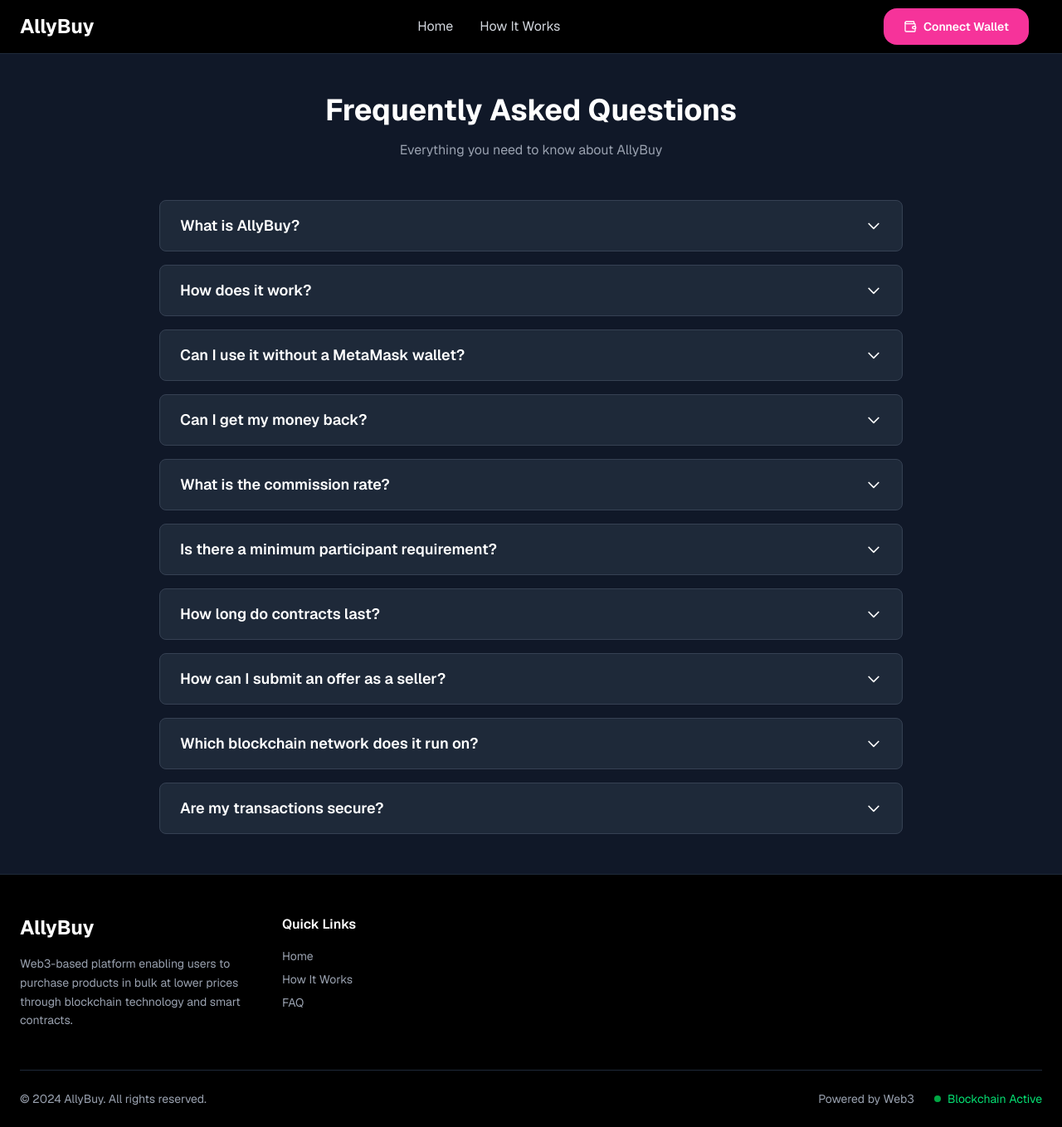
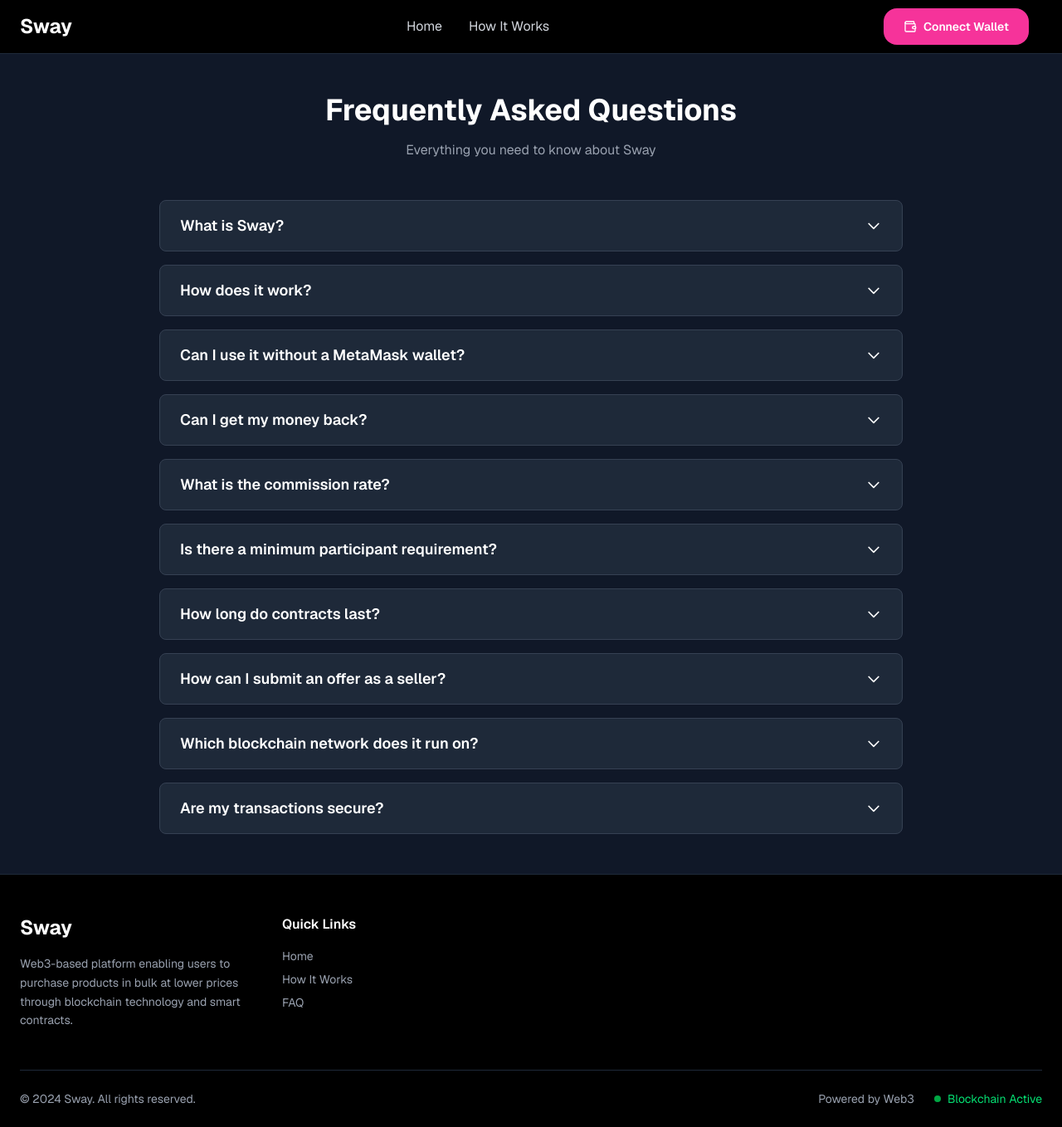
Before and after one commit to Akifcan/eth-istanbul-hackathon, a Next.js app in the folder frontend/: page /faq in a window 1280 px wide. Shown: the whole page at 83% size. Built offline with nearby package versions, Linux system fonts and the light colour scheme; a web font is replaced by a local one.

Commit message:
app name update

```diff
--- a/frontend/src/app/faq/page.tsx
+++ b/frontend/src/app/faq/page.tsx
@@ -8,8 +8,8 @@
 
 const faqData: FAQItem[] = [
     {
-        question: "What is AllyBuy?",
-        answer: "AllyBuy is a Web3-based platform that enables users to purchase products at lower prices through bulk buying. You can make secure and transparent transactions using blockchain technology."
+        question: "What is Sway?",
+        answer: "Sway is a Web3-based platform that enables users to purchase products at lower prices through bulk buying. You can make secure and transparent transactions using blockchain technology."
     },
     {
         question: "How does it work?",
@@ -17,7 +17,7 @@
     },
     {
         question: "Can I use it without a MetaMask wallet?",
-        answer: "No, since AllyBuy is a blockchain-based platform, you need MetaMask or a compatible Web3 wallet to perform secure transactions."
+        answer: "No, since Sway is a blockchain-based platform, you need MetaMask or a compatible Web3 wallet to perform secure transactions."
     },
     {
         question: "Can I get my money back?",
@@ -64,7 +64,7 @@
                         Frequently Asked Questions
                     </h1>
                     <p className="text-gray-400 text-center mb-12">
-                        Everything you need to know about AllyBuy
+                        Everything you need to know about Sway
                     </p>
 
                     <div className="space-y-4">
--- a/frontend/src/app/how-it-works/page.tsx
+++ b/frontend/src/app/how-it-works/page.tsx
@@ -58,7 +58,7 @@
             <div className="relative pt-20 pb-16">
                 <div className="container mx-auto px-4 text-center">
                     <h1 className={`text-6xl font-bold mb-6 transition-all duration-1000 ${isVisible ? 'opacity-100 translate-y-0' : 'opacity-0 translate-y-10'}`}>
-                        How <span className="bg-gradient-to-r from-blue-400 to-purple-500 bg-clip-text text-transparent">AllyBuy</span> Works
+                        How <span className="bg-gradient-to-r from-blue-400 to-purple-500 bg-clip-text text-transparent">Sway</span> Works
                     </h1>
                     <p className={`text-xl text-gray-400 max-w-3xl mx-auto transition-all duration-1000 delay-300 ${isVisible ? 'opacity-100 translate-y-0' : 'opacity-0 translate-y-10'}`}>
                         Experience the power of collective buying through blockchain technology.
@@ -154,7 +154,7 @@
             <div className="bg-gray-800/30 py-20">
                 <div className="container mx-auto px-4">
                     <h2 className="text-4xl font-bold text-center mb-16">
-                        Why Choose <span className="text-blue-400">AllyBuy</span>?
+                        Why Choose <span className="text-blue-400">Sway</span>?
                     </h2>
                     <div className="grid md:grid-cols-3 gap-8">
                         {[
--- a/frontend/src/app/layout.tsx
+++ b/frontend/src/app/layout.tsx
@@ -22,7 +22,7 @@
 });
 
 export const metadata: Metadata = {
-  title: "AllyBuy - Web3 Bulk Purchase Platform",
+  title: "Sway - Web3 Bulk Purchase Platform",
   description: "Web3-based platform that enables users to purchase products in bulk at lower prices through blockchain operations and smart contracts.",
 };
 
--- a/frontend/src/app/login/corparate/page.tsx
+++ b/frontend/src/app/login/corparate/page.tsx
@@ -191,7 +191,7 @@
                 {/* Header */}
                 <div className="text-center">
                     <Link href="/" className="text-3xl font-bold text-blue-500 mb-8 inline-block">
-                        AllyBuy
+                        Sway
                     </Link>
                     <h2 className="text-3xl font-bold text-white mb-2">
                         {isLogin ? 'Account Login' : 'Create Account'}
--- a/frontend/src/app/not-found.tsx
+++ b/frontend/src/app/not-found.tsx
@@ -43,7 +43,7 @@
 
                 <div className="mt-12 p-6 bg-gray-800 rounded-lg border border-gray-700">
                     <h3 className="text-xl font-semibold mb-3 text-blue-400">
-                        Join the AllyBuy Community
+                        Join the Sway Community
                     </h3>
                     <p className="text-gray-400 mb-4">
                         While you're here, why not explore our Web3 marketplace for bulk purchases?
--- a/frontend/src/components/footer.tsx
+++ b/frontend/src/components/footer.tsx
@@ -11,7 +11,7 @@
           <div className="space-y-4">
             <Link href="/" className="flex items-center">
               <span className="text-2xl font-bold text-white">
-                AllyBuy
+                Sway
               </span>
             </Link>
             <p className="text-gray-400 text-sm leading-relaxed">
@@ -41,7 +41,7 @@
         <div className="border-t border-gray-800 py-6">
           <div className="flex flex-col md:flex-row justify-between items-center space-y-4 md:space-y-0">
             <div className="text-gray-400 text-sm">
-              © 2024 AllyBuy. All rights reserved.
+              © 2024 Sway. All rights reserved.
             </div>
             <div className="flex items-center space-x-6">
               <span className="text-gray-400 text-sm">Powered by Web3</span>
--- a/frontend/src/components/header.tsx
+++ b/frontend/src/components/header.tsx
@@ -27,7 +27,7 @@
           {/* Logo */}
           <Link href="/" className="flex items-center">
             <span className="text-2xl font-bold text-white">
-              AllyBuy
+              Sway
             </span>
           </Link>
 
```
Also changed, not shown: 1 other file (tests, documents, lock files or other folders).
